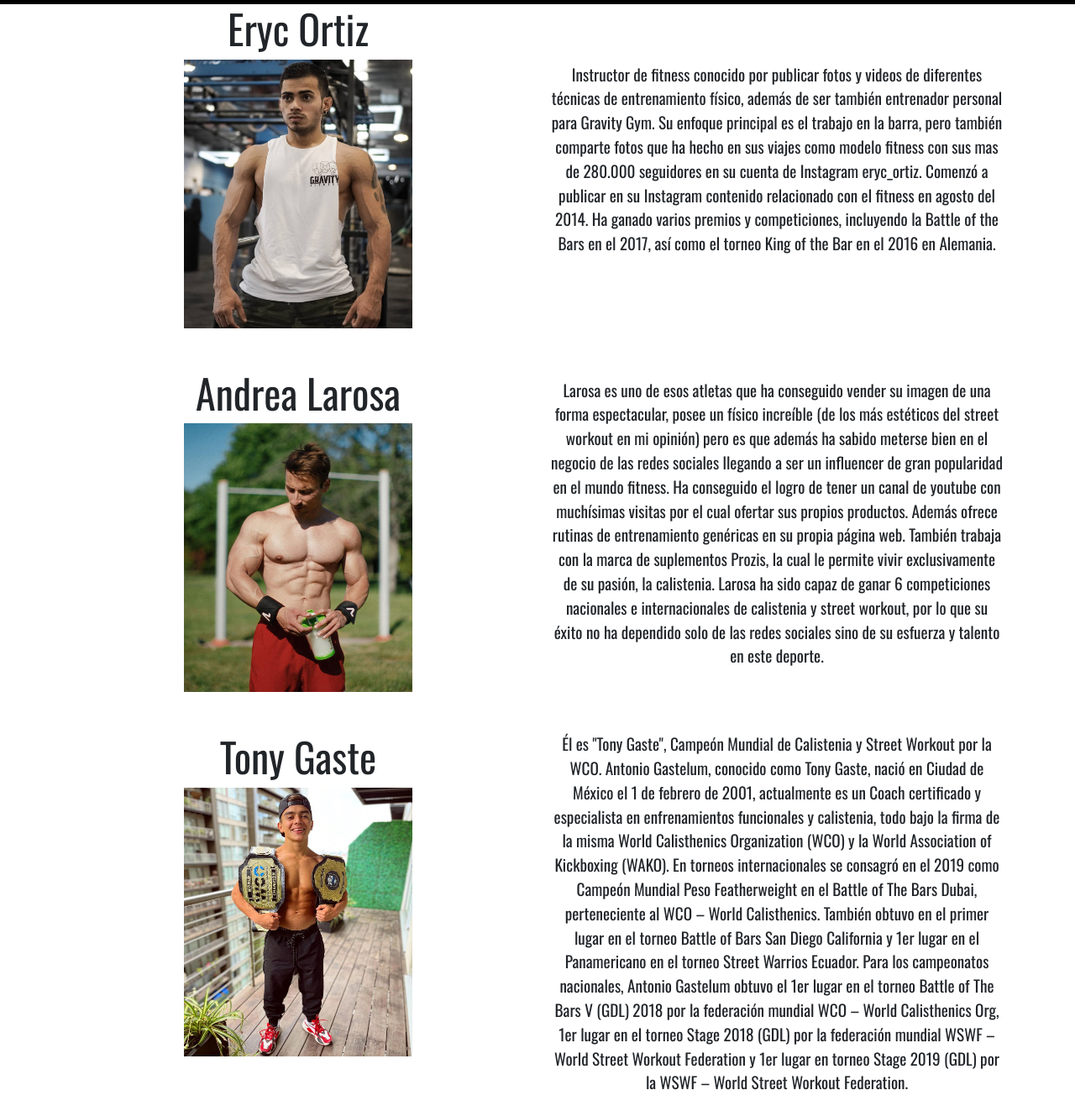
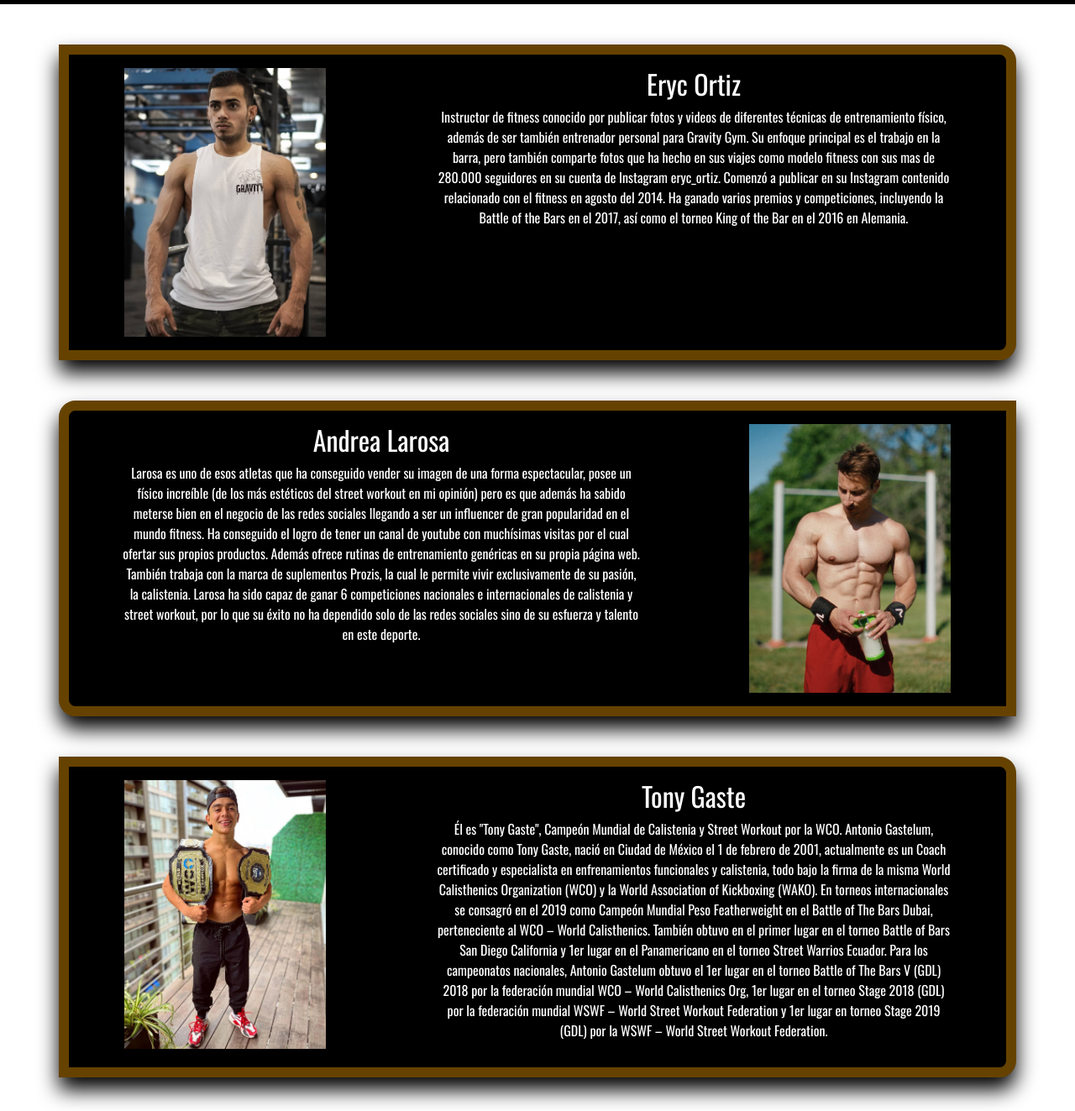
Before and after one commit to Feruca/proyecto-final-coder, a website: page assets/pages/mejores-atletas.html in a window 1280 px wide. Shown: the part 101-1424 px from the top of the page at 84% size. Drawn offline with nearby package versions, Linux system fonts and the light colour scheme.

Commit message:
cambio mejores atletas

```diff
--- a/assets/pages/mejores-atletas.html
+++ b/assets/pages/mejores-atletas.html
@@ -53,31 +53,27 @@
         </nav>
     </header>
 
-    <div class="container">
-        <div class="row containerAtleta">
-            <div class="col-sm-12 col-md-6 col-lg-6">
-                <h1 class="nombreAtleta text-center">Eryc Ortiz</h1>
-                <img class="fotoMejorAtleta d-block mx-auto" src="../images/mejores-atletas/eryc-ortiz.jpg" alt="">
+    <div class="mejoresAtletas">
+        <div class="row container caja1 mx-auto">
+            <div class="col-lg-4 col-md-12 containerFoto">
+                <img class="fotoMejorAtleta d-block mx-auto" src="../images/mejores-atletas/eryc-ortiz.jpg">
             </div>
-
-            <p class="atleta text-center d-flex align-items-center col-sm-12 col-md-6 col-lg-6">
-                Instructor de fitness conocido por publicar fotos y videos de diferentes técnicas de entrenamiento
+            <div class="col-lg-8 col-md-12 containerContenido">
+                <h2 class="text-center">Eryc Ortiz</h2>
+                <p class="text-center pr-5 pl-5">Instructor de fitness conocido por publicar fotos y videos de diferentes técnicas de entrenamiento
                     físico, además de ser también entrenador personal para Gravity Gym. Su enfoque principal es el trabajo
                     en la barra, pero también comparte fotos que ha hecho en sus viajes como modelo fitness con sus mas de
                     280.000 seguidores en su cuenta de Instagram eryc_ortiz.
                     Comenzó a publicar en su Instagram contenido relacionado con el fitness en agosto del 2014.
                     Ha ganado varios premios y competiciones, incluyendo la Battle of the Bars en el 2017, así como el
-                torneo King of the Bar en el 2016 en Alemania.
-            </p>
+                    torneo King of the Bar en el 2016 en Alemania.</p>
             </div>
-        <div class="row containerAtleta">
-            <div class="col-sm-12 col-md-6 col-lg-6">
-                <h1 class="nombreAtleta text-center">Andrea Larosa</h1>
-                <img class="fotoMejorAtleta d-block mx-auto" src="../images/mejores-atletas/larosa.jpg" alt="">
         </div>
+        <div class="row container caja2 mx-auto">
 
-            <p class="atleta text-center d-flex align-items-center col-sm-12 col-md-6 col-lg-6">
-                Larosa es uno de esos atletas que ha conseguido vender su imagen de una forma espectacular, posee un
+            <div class="col-lg-8 col-md-12 containerContenido">
+                <h2 class="text-center">Andrea Larosa </h2>
+                <p class="text-center pr-5 pl-5">Larosa es uno de esos atletas que ha conseguido vender su imagen de una forma espectacular, posee un
                     físico increíble (de los más estéticos del street workout en mi opinión) pero es que además ha sabido
                     meterse bien en el negocio de las redes sociales llegando a ser un influencer de gran popularidad en el
                     mundo fitness.
@@ -87,16 +83,20 @@
                     calistenia.
                     Larosa ha sido capaz de ganar 6 competiciones nacionales e internacionales de calistenia y street
                     workout, por lo que su éxito no ha dependido solo de las redes sociales sino de su esfuerza y talento en
-                este deporte.
-            </p>
+                    este deporte.</p>
             </div>
-        <div class="row containerAtleta">
-            <div class="col-sm-12 col-md-6 col-lg-6">
-                <h1 class="nombreAtleta text-center">Tony Gaste</h1>
-                <img class="fotoMejorAtleta d-block mx-auto" src="../images/mejores-atletas/tony-gaste.jpg" alt="">
+            <div class="col-lg-4 col-md-12 containerFoto">
+                <img class="fotoMejorAtleta d-block mx-auto" src="../images/mejores-atletas/larosa.jpg">
             </div>
-            <p class="atleta text-center d-flex align-items-center col-sm-12 col-md-6 col-lg-6">
-                Él es "Tony Gaste", Campeón Mundial de Calistenia y Street Workout por la WCO.
+        </div>
+
+        <div class="row container caja1 mx-auto">
+            <div class="col-lg-4 col-md-12 containerFoto">
+                <img class="fotoMejorAtleta d-block mx-auto" src="../images/mejores-atletas/tony-gaste.jpg">
+            </div>
+            <div class="col-lg-8 col-md-12 containerContenido">
+                <h2 class="text-center">Tony Gaste</h2>
+                <p class="text-center pr-5 pl-5">Él es "Tony Gaste", Campeón Mundial de Calistenia y Street Workout por la WCO.
                     Antonio Gastelum, conocido como Tony Gaste, nació en Ciudad de México el 1 de febrero de 2001,
                     actualmente es un Coach certificado y especialista en enfrenamientos funcionales y calistenia, todo bajo
                     la firma de la misma World Calisthenics Organization (WCO) y la World Association of Kickboxing (WAKO).
@@ -109,8 +109,7 @@
                     Para los campeonatos nacionales, Antonio Gastelum obtuvo el 1er lugar en el torneo Battle of The Bars V
                     (GDL) 2018 por la federación mundial WCO – World Calisthenics Org, 1er lugar en el torneo Stage 2018
                     (GDL) por la federación mundial WSWF – World Street Workout Federation y 1er lugar en torneo Stage 2019
-                (GDL) por la WSWF – World Street Workout Federation.
-            </p>
+                    (GDL) por la WSWF – World Street Workout Federation.</p>
             </div>
     </div>
 
--- a/assets/scss/misc/_variables.scss
+++ b/assets/scss/misc/_variables.scss
@@ -8,7 +8,7 @@ $colors: (
 $foto-logo: 5rem;
 $foto-index: 20rem;
 $foto-ramas: 20rem;
-$width-foto-mejoresAtletas: 17rem;
+$width-foto-mejoresAtletas: 15rem;
 $height-foto-mejoresAtletas: 20rem;
 
 /*font-family*/
--- a/assets/scss/pages/_mejores-atletas.scss
+++ b/assets/scss/pages/_mejores-atletas.scss
@@ -1,12 +1,56 @@
+.caja1 {
+    box-shadow: 0 15px 25px #000;
+    border-radius: 0px 20px 20px 0;
+    border: 12px solid #664200;
+    padding: 1rem 0;
+    margin: 3rem 0;
+    background-color: #000;
+    color: #fff;
+
+    .fotoMejorAtleta {
+        width: $width-foto-mejoresAtletas;
+        height: $height-foto-mejoresAtletas;
+        object-fit: cover;
+
+        .containerContenido {
+            h2 {
+                font-size: 5rem;
+            }
+
+            p {
+                display: inline-block;
+                font-size: 5rem;
+                padding: 0 5rem;
+            }
+        }
+    }
+}
+.caja2 {
+    @extend .caja1;
+    border-radius: 20px 0px 0px 20px;
+    }
+
 .containerAtleta {
     margin-bottom: 3rem;
+
     .nombreAtleta {
         font-size: $text-xxl;
     }
+
     .fotoMejorAtleta {
         @include tamañoImg($width-foto-mejoresAtletas, $height-foto-mejoresAtletas)
     }
+
     .atleta {
         font-size: $text-xs;
     }
 }
+
+@media screen and (max-width: 992px) {
+    .caja1 {
+        border-radius: 0px 0px 15px 15px;
+        border: 8px solid #b5b5b5;
+        padding: 1rem 0;
+        margin: 1rem 0;
+    }
+}
```
Also changed, not shown: assets/pages/skills.html (+3 -3 lines), assets/css/estilos.css. Lines whose indentation alone changed are shown as unchanged.
